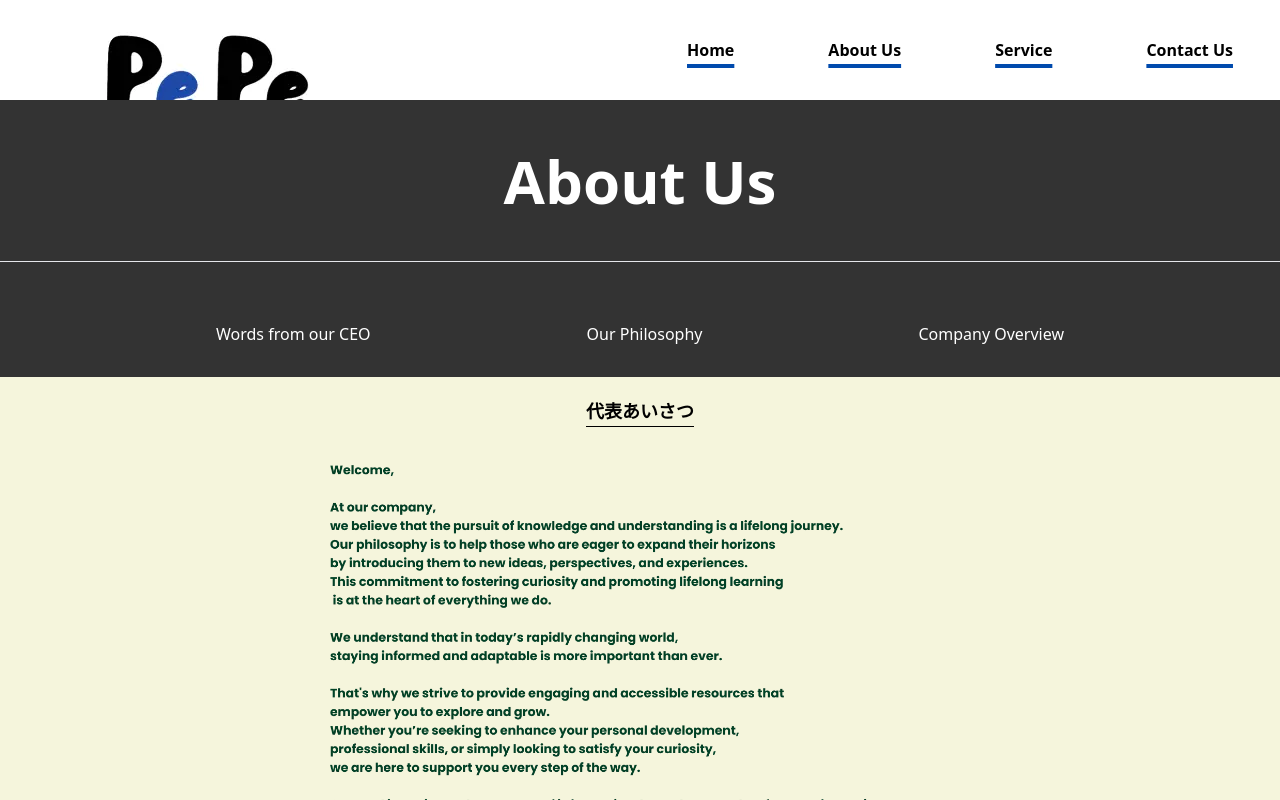
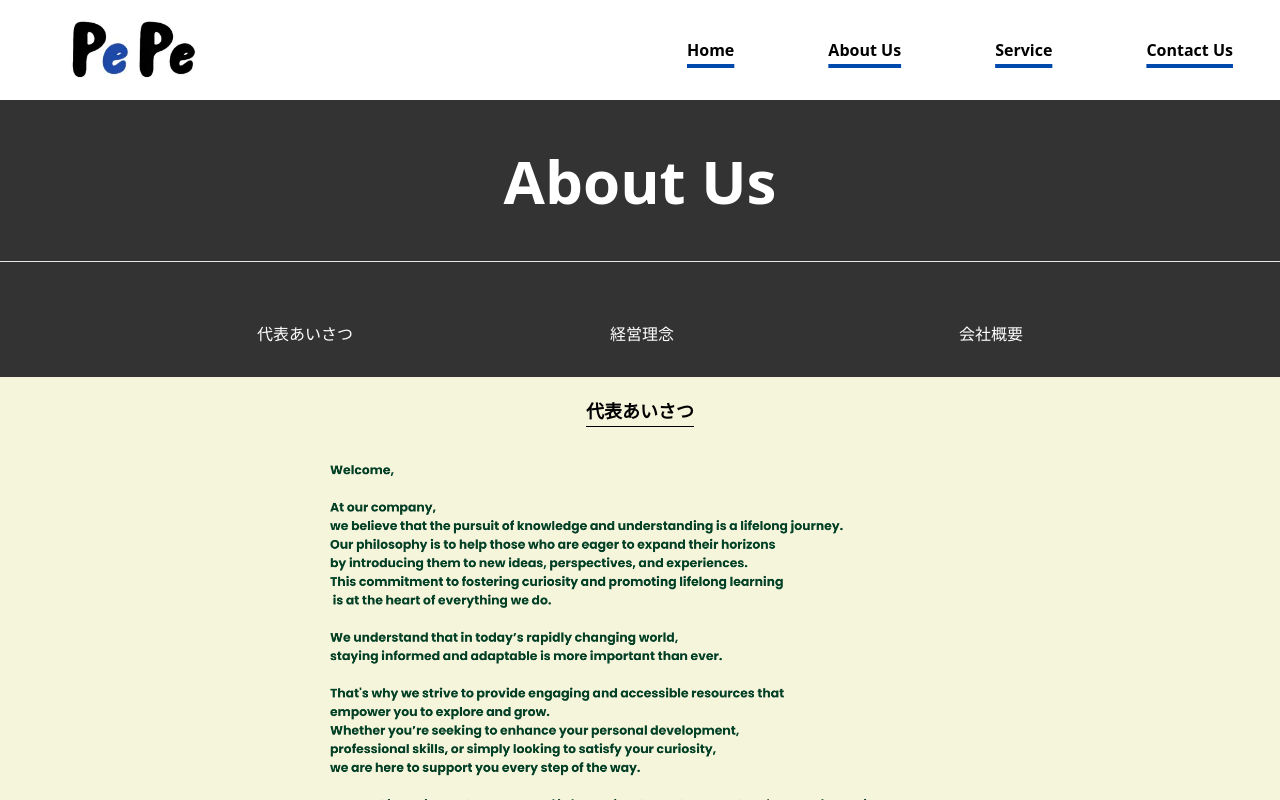
Before and after one commit to KKaged/pepe_co, a Next.js app: page / in a window 1280 px wide. Both pictures are taken after a click on the button "About Us". Built offline with nearby package versions, Linux system fonts and the light colour scheme.

Commit message:
minor styles added

```diff
--- a/app/_components/about_us.tsx
+++ b/app/_components/about_us.tsx
@@ -8,7 +8,7 @@ export default function AboutUs() {
   const [over, setOver] = useState(false);
 
   const philosophy = (
-    <p className="text-3xl w-1/2">
+    <p className="text-3xl w-1/3">
       Our philosophy is to help those who want to broaden their understanding
       and knowledge by introducing them to new ideas, perspectives, and
       experiences.
@@ -39,7 +39,7 @@ export default function AboutUs() {
               setCeo(true);
             }}
           >
-            Words from our CEO
+            代表あいさつ
           </div>
           <div
             role="button"
@@ -48,8 +48,9 @@ export default function AboutUs() {
               setOver(false);
               setCeo(false);
             }}
+            className="pr-7"
           >
-            Our Philosophy
+            経営理念
           </div>
           <div
             role="button"
@@ -59,7 +60,7 @@ export default function AboutUs() {
               setCeo(false);
             }}
           >
-            Company Overview
+            会社概要
           </div>
         </div>
       </article>
@@ -92,7 +93,7 @@ export default function AboutUs() {
           <h2 className="text-lg text-center p-5 underline underline-offset-8 font-bold">
             会社概要
           </h2>
-          <div className="p-5 flex justify-center items-center h-[800px] text-white bg-[url('/about_bg.webp')] bg-no-repeat bg-center">
+          <div className="p-5 w- flex justify-center items-center h-[800px] text-white bg-[url('/about_bg.webp')] bg-no-repeat bg-center">
             <div className=" w-1/2 h-fit flex justify-around text-center">
               <section className="w-1/2 flex flex-col justify-evenly">
                 {overview.map((item) => (
--- a/app/_components/home.tsx
+++ b/app/_components/home.tsx
@@ -28,19 +28,19 @@ export default function Home() {
             <Image src={blob} alt="pepe" className="w-1/3 h-1/3" />
           ) : (
             <div className="h-3/4 w-3/4 text-center flex flex-col justify-evenly items-center">
-              <h2 className="text-5xl p-2">Company Overview</h2>
-              <p className="font-bold">
-                We currently provide English learning services and aim to expand
-                into the following areas:
+              <h2 className="text-2xl p-2">会社概要</h2>
+              <p className="font-bold w-1/2">
+                弊社は現在、英語学習サービスを提供しています。
+                将来的には、以下の分野での展開を目指しています。
               </p>
               <ul className="list-disc list-inside font-bold">
                 {companyBody.map((areas) => (
                   <li key={areas.length}>{areas}</li>
                 ))}
               </ul>
-              <p className="font-bold">
-                We are committed to delivering services that meet our
-                customers&apos; needs and growing together as partners
+              <p className="font-bold w-1/2">
+              私たちは、お客様のニーズに応じたサービスを提供し、
+              共に成長するパートナーとして活動してまいります。
               </p>
             </div>
           )}
--- a/app/components/header.tsx
+++ b/app/components/header.tsx
@@ -26,7 +26,7 @@ export default function header({
 }: HeaderProps) {
   return (
     <header className="flex justify-between h-[100px] w-screen">
-      <section className="ml-5">
+      <section className="ml-5 w-1/6">
         <Image src={logo} alt="logo" className="w-full" />
       </section>
       <nav className="w-1/2">
```
